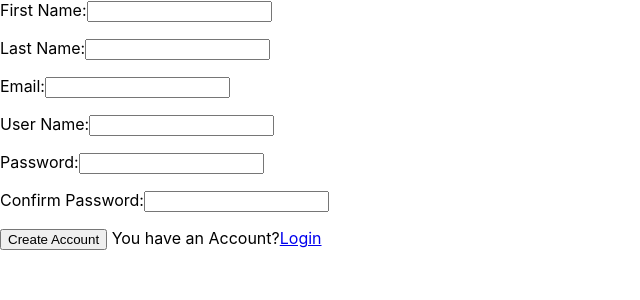
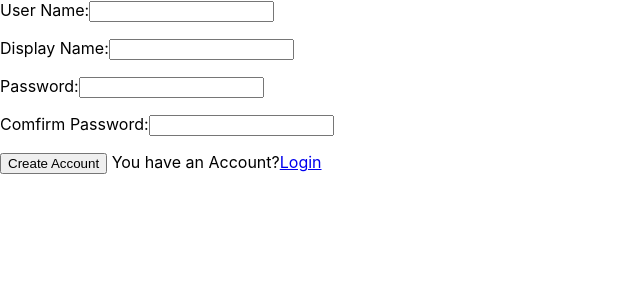
Before and after one commit to kenzie-se-q2/kwitter-cbjohnson83, a React (Create React App) app: page /NewAccount in a window 1280 px wide. Shown: the top 300 px of the page, without its empty margins (0-640 px from the left). Built offline with nearby package versions, Linux system fonts and the light colour scheme.

Commit message:
added create new user functionality

```diff
--- a/src/components/NewAccount.js
+++ b/src/components/NewAccount.js
@@ -1,25 +1,33 @@
 import React,{useEffect,useState} from 'react'
 import useNewAccountStore from '../store/useNewAccountStore'
-
+import { NewUserRequest } from "../fetchRequests"
 import NewAccountForm from '../views/NewAccountForm'
 import NewUserregistered from '../views/NewUserregistered'
 
 const NewAccount = () => {
-
+    const user = useNewAccountStore(state=>state.user)
     let isSubmitted = useNewAccountStore(state=>state.isSubmitted)
     const errors = useNewAccountStore(state =>state.errors)
     const [formSubmitted, setFormSubmitted] = useState(false)
     useEffect(()=>{
         if(Object.keys(errors).length === 0 && isSubmitted){
+           NewUserRequest(user.userName, user.displayName, user.password)
            setFormSubmitted(true)
         }
-        return ()=>{isSubmitted = false}
+        return ()=>{
+            if(Object.keys(errors).length === 0 && isSubmitted){
+                setFormSubmitted(false)
+             }
+
+        }
+
 
 
     }, [errors])
 
     return (
-        (!formSubmitted?<NewAccountForm />:<NewUserregistered formSubmitted = {isSubmitted}/>)
+        (!formSubmitted?<NewAccountForm />:
+        <NewUserregistered formSubmitted = {isSubmitted}/>)
     )
 }
 export default NewAccount
--- a/src/fetchRequests.js
+++ b/src/fetchRequests.js
@@ -1,4 +1,4 @@
-const baseURL = "https://socialapp-api.herokuapp.com/";
+const baseURL = "https://kwitter-api-b.herokuapp.com/";
 
 export const loginRequest = (username, password) => {
   return fetch(baseURL + "auth/login", {
@@ -17,3 +17,16 @@ export const logoutRequest = (token) => {
     headers: { Authorization: "Bearer " + token },
   }).then((res) => res.json());
 };
+
+export const NewUserRequest=(username,displayName,password)=>{
+  return fetch(baseURL +"users",{
+    method: "POST",
+    headers: { "Content-Type": "application/json" },
+    body: JSON.stringify({
+      username,
+      displayName,
+      password,
+    }),
+
+  })
+}
--- a/src/store/NewAccountFormValidation.js
+++ b/src/store/NewAccountFormValidation.js
@@ -1,19 +1,14 @@
 
 export default function FormValidation(user){
     let errors = {}
-    if(!user.firstName){
-        errors.firstName = "First Name Required"
-    }
-    if(!user.lastName){
-        errors.lastName = "Last Name Required"
+    if(!user.displayName){
+        errors.displayName = "Display Name Required"
     }
 
     if(!user.userName){
         errors.userName= "user name  required"
     }
-    if(!user.email){
-        errors.email = "Email Required"
-     }
+
     if(!user.password){
         errors.password = "password required"
     }else if(user.password < 6){
--- a/src/store/useNewAccountStore.js
+++ b/src/store/useNewAccountStore.js
@@ -1,11 +1,10 @@
 import create from "zustand"
 import FormValidation from "./NewAccountFormValidation"
 
+
 const useNewAccountStore = create(set =>({
     user:{
-        firstName:"",
-        lastName: "",
-        email:"",
+        displayName:"",
         userName:"",
         password: "",
         comfimPassword:""
@@ -23,6 +22,10 @@ const useNewAccountStore = create(set =>({
             errors:FormValidation(state.user)
         }))
         set(()=>({isSubmitted:true}))
+    },
+    afterSubmit:() =>{
+        set(()=>({isSubmitted:false}))
+        set(()=>({user:{}}))
 
 
     }
--- a/src/views/Home.js
+++ b/src/views/Home.js
@@ -11,7 +11,7 @@ function Home(props) {
       <Menu />
       <h2>Your favorite microblogging platform</h2>
       {!user.token && <Login />}
-     <p>New User? <Link to = "/NewAccount">Create Account</Link></p>
+      {!user.token && <p>New User? <Link to = "/NewAccount">Create Account</Link></p>}
     </>
   );
 }
--- a/src/views/NewAccountForm.js
+++ b/src/views/NewAccountForm.js
@@ -12,42 +12,32 @@ const NewAccountForm = () => {
         <div className = "newAccountFormContainer">
             <form className ="newAccountFom"  onSubmit ={handleSubmit}>
             <div className = "firstName">
-                <label>First Name:</label>
-                <input name = "firstName" type = "text" value = {user.firstName}
-                onChange = {handleChange}/>
-                <p>{errors.firstName}</p>
-            </div>
-            <div className = "lastName">
-                <label>Last Name:</label>
-                <input name = "lastName" type = "text" value = {user.lastName}
-                onChange = {handleChange}/>
-                  <p>{errors.lastName}</p>
-            </div>
-
-            <div className = "email">
-                <label>Email:</label>
-                <input name = "email" type = "email" value = {user.email}
-                onChange = {handleChange}/>
-                  <p>{errors.email}</p>
-            </div>
-            <div className = "userName">
                 <label>User Name:</label>
                 <input name = "userName" type = "text" value = {user.userName}
                 onChange = {handleChange}/>
-                  <p>{errors.userName}</p>
+                <p>{errors.userName}</p>
             </div>
+            <div className = "lastName">
+                <label>Display Name:</label>
+                <input name = "displayName" type = "text" value ={user.displayName}
+                onChange = {handleChange}/>
+                  <p>{errors.displayName}</p>
+            </div>
+
             <div className = "password">
                 <label>Password:</label>
                 <input name = "password" type = "password" value = {user.password}
                 onChange = {handleChange}/>
                   <p>{errors.password}</p>
-                </div>
-                <div className = "confirmPassword">
-                <label>Confirm Password:</label>
-                <input name = "comfirmPassword" type = "password"value = {user.comfirmPassword}
+            </div>
+
+            <div className = "comfirm password">
+                <label>Comfirm Password:</label>
+                <input name = "comfirmPassword" type = "password" value = {user.comfirmPassword}
                 onChange = {handleChange}/>
                   <p>{errors.comfirmPassword}</p>
-            </div>
+                </div>
+
             <button className= "submit" type ="submit">Create Account</button>
              <span> You have an Account?<Link to="/" >Login</Link></span>
 
--- a/src/views/NewUserregistered.js
+++ b/src/views/NewUserregistered.js
@@ -1,15 +1,20 @@
-import React,{useEffect} from 'react'
+import React,{useEffect,useState} from 'react'
 import useNewAccountStore from '../store/useNewAccountStore'
 import{Link} from "react-router-dom"
 
 
 const NewUserregistered = (props) => {
-    const user = useNewAccountStore(state=>state.user)
+    const userData = useNewAccountStore(state=>state.user)
+    // const isSubmitted = useNewAccountStore(state=>state.isSubmitted)
+
+   const handleOnClick = useNewAccountStore(state=>state.afterSubmit)
+
+
     return (
         <div>
-            {user.lastName} {user.firstName} is successfully registered
-            {props.isSubmitted}
-            <div>Click here to<Link to = "/">Login</Link></div>
+            {userData.userName}  is successfully registered
+
+            <div>Click here to<Link to = "/"><button onClick={handleOnClick}>Login</button></Link></div>
 
         </div>
     )
```
